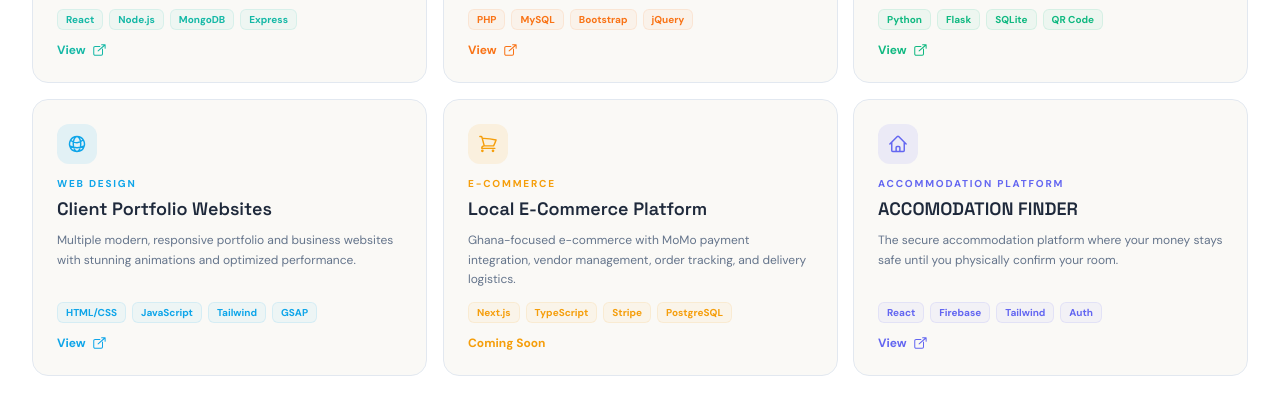
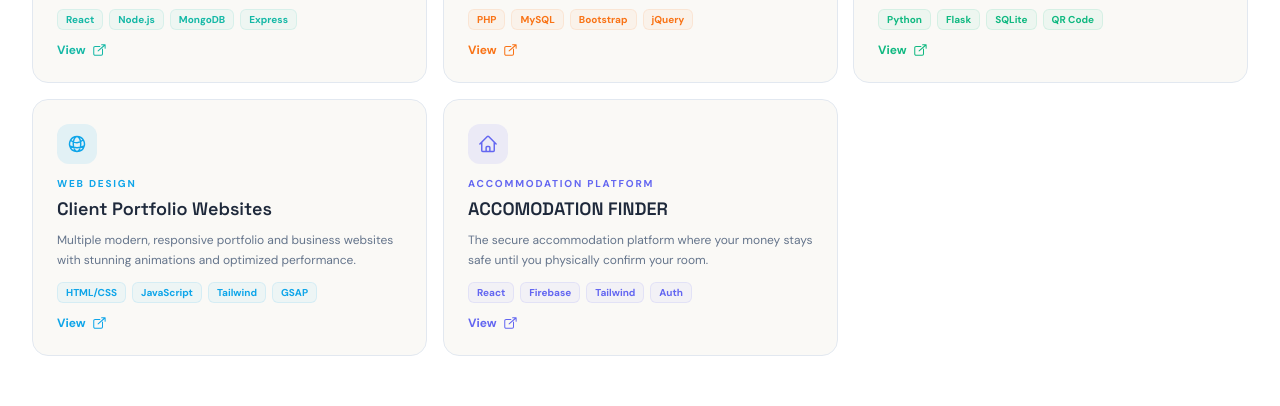
Before and after one commit to dztrb/portfolio, a plain HTML site: page projects.html in a window 1280 px wide. Shown: the part 1110-1516 px from the top of the page. Drawn offline with nearby package versions, Linux system fonts and the light colour scheme.

Commit message:
Remove Local E-Commerce Platform card

```diff
--- a/projects.html
+++ b/projects.html
@@ -235,7 +235,7 @@ header { position: -webkit-sticky !important; position: sticky !important; top:
     .brand-icon__img { overflow:hidden; border-radius:50%; display:grid; place-items:center; }
     .brand-icon__img img { width:100%; height:100%; object-fit:cover; border-radius:50%; }
   </style>
-  <meta name="description" content="Software projects by Anthony Maclean - Mannequin Sales System, Rent & Hotel Management, Attendance System, E-Commerce Platform, ACCOMODATION FINDER and more." />
+  <meta name="description" content="Software projects by Anthony Maclean - Mannequin Sales System, Rent & Hotel Management, AttendSys, ACCOMODATION FINDER and more." />
   <meta name="author" content="Anthony Maclean" />
   <meta property="og:title" content="Projects | MACLEAN.DEV" />
   <meta property="og:description" content="Software projects by Anthony Maclean - Mannequin Sales System, Rent & Hotel Management, Attendance System and more." />
@@ -451,23 +451,6 @@ header { position: -webkit-sticky !important; position: sticky !important; top:
               <span class="tech-pill px-2 py-0.5 rounded-md bg-sky-500/5 text-[10px] font-bold text-sky-500 border border-sky-500/10">GSAP</span>
             </div>
             <a href="#" class="mt-3 inline-flex items-center gap-1.5 text-xs font-extrabold text-sky-500 hover:gap-2 transition-all">View <svg class="w-3.5 h-3.5" xmlns="http://www.w3.org/2000/svg" fill="none" viewBox="0 0 24 24" stroke-width="1.75" stroke="currentColor"><path stroke-linecap="round" stroke-linejoin="round" d="M13.5 6H5.25A2.25 2.25 0 003 8.25v10.5A2.25 2.25 0 005.25 21h10.5A2.25 2.25 0 0018 18.75V10.5M16.5 3h6m0 0v6m0-6L10.5 13.5"/></svg></a>
-          </article>
-
-          <!-- Card 5: Local E-Commerce Platform -->
-          <article class="reveal reveal-scale reveal-delay-5 project-card rounded-2xl bg-cloud border border-line p-5 sm:p-6 flex flex-col">
-            <span class="flex h-10 w-10 items-center justify-center rounded-xl bg-amber-500/10 text-amber-500">
-              <svg class="w-5 h-5" xmlns="http://www.w3.org/2000/svg" fill="none" viewBox="0 0 24 24" stroke-width="1.75" stroke="currentColor"><path stroke-linecap="round" stroke-linejoin="round" d="M2.25 3h1.386c.51 0 .955.343 1.087.835l.383 1.437M7.5 14.25a3 3 0 00-3 3h15.75m-12.75-3h11.218c1.121-2.3 2.1-4.684 2.924-7.138a60.114 60.114 0 00-16.536-1.84M7.5 14.25L5.106 5.272M6 20.25a.75.75 0 11-1.5 0 .75.75 0 011.5 0zm12.75 0a.75.75 0 11-1.5 0 .75.75 0 011.5 0z"/></svg>
-            </span>
-            <p class="mt-3 text-[10px] font-extrabold text-amber-500 uppercase tracking-[0.18em]">E-Commerce</p>
-            <h3 class="card-title mt-1 text-lg font-heading font-semibold">Local E-Commerce Platform</h3>
-            <p class="card-desc mt-2 text-xs text-body leading-relaxed flex-grow">Ghana-focused e-commerce with MoMo payment integration, vendor management, order tracking, and delivery logistics.</p>
-            <div class="flex flex-wrap gap-1.5 mt-3">
-              <span class="tech-pill px-2 py-0.5 rounded-md bg-amber-500/5 text-[10px] font-bold text-amber-500 border border-amber-500/10">Next.js</span>
-              <span class="tech-pill px-2 py-0.5 rounded-md bg-amber-500/5 text-[10px] font-bold text-amber-500 border border-amber-500/10">TypeScript</span>
-              <span class="tech-pill px-2 py-0.5 rounded-md bg-amber-500/5 text-[10px] font-bold text-amber-500 border border-amber-500/10">Stripe</span>
-              <span class="tech-pill px-2 py-0.5 rounded-md bg-amber-500/5 text-[10px] font-bold text-amber-500 border border-amber-500/10">PostgreSQL</span>
-            </div>
-            <span class="mt-3 inline-flex items-center gap-1.5 text-xs font-extrabold text-amber-500">Coming Soon</span>
           </article>
 
           <!-- Card 6: ACCOMODATION FINDER -->
```
